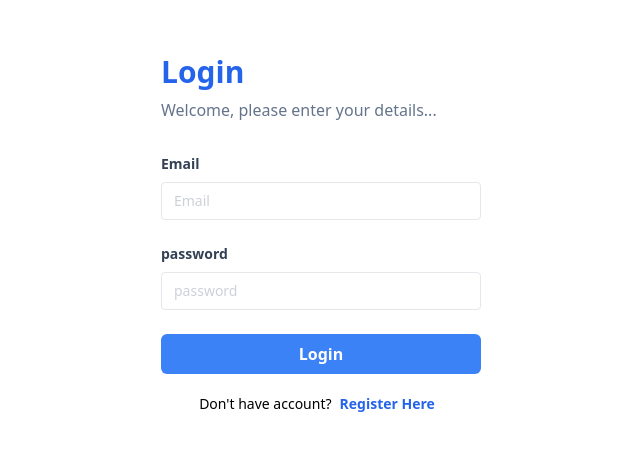
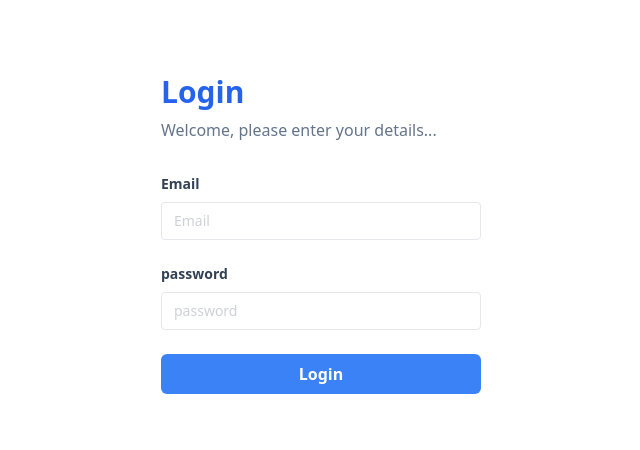
Before and after one commit to ardwiinoo/react-vite, a React (Vite) app: page /login in a window 1280 px wide. Shown: the part 166-616 px from the top of the page, without its empty margins (319-959 px from the left). Built offline with nearby package versions, Linux system fonts and the light colour scheme.

Commit message:
make login page more clean, break component to small parts

```diff
--- a/src/Pages/login.tsx
+++ b/src/Pages/login.tsx
@@ -1,15 +1,10 @@
-import { Link } from "react-router-dom"
 import FormLogin from "../components/Fragments/FormLogin"
 import AuthLayout from "../components/Layouts/AuthLayout"
 
 const LoginPage = () => {
     return (
-        <AuthLayout title="Login">
+        <AuthLayout title="Login" type="login">
             <FormLogin />
-            <p className="text-sm mt-5 text-center">
-                Don't have account?
-                <Link to="/register" className="px-2 font-bold text-blue-600">Register Here</Link>
-            </p>
         </AuthLayout>
     )
 }
```
